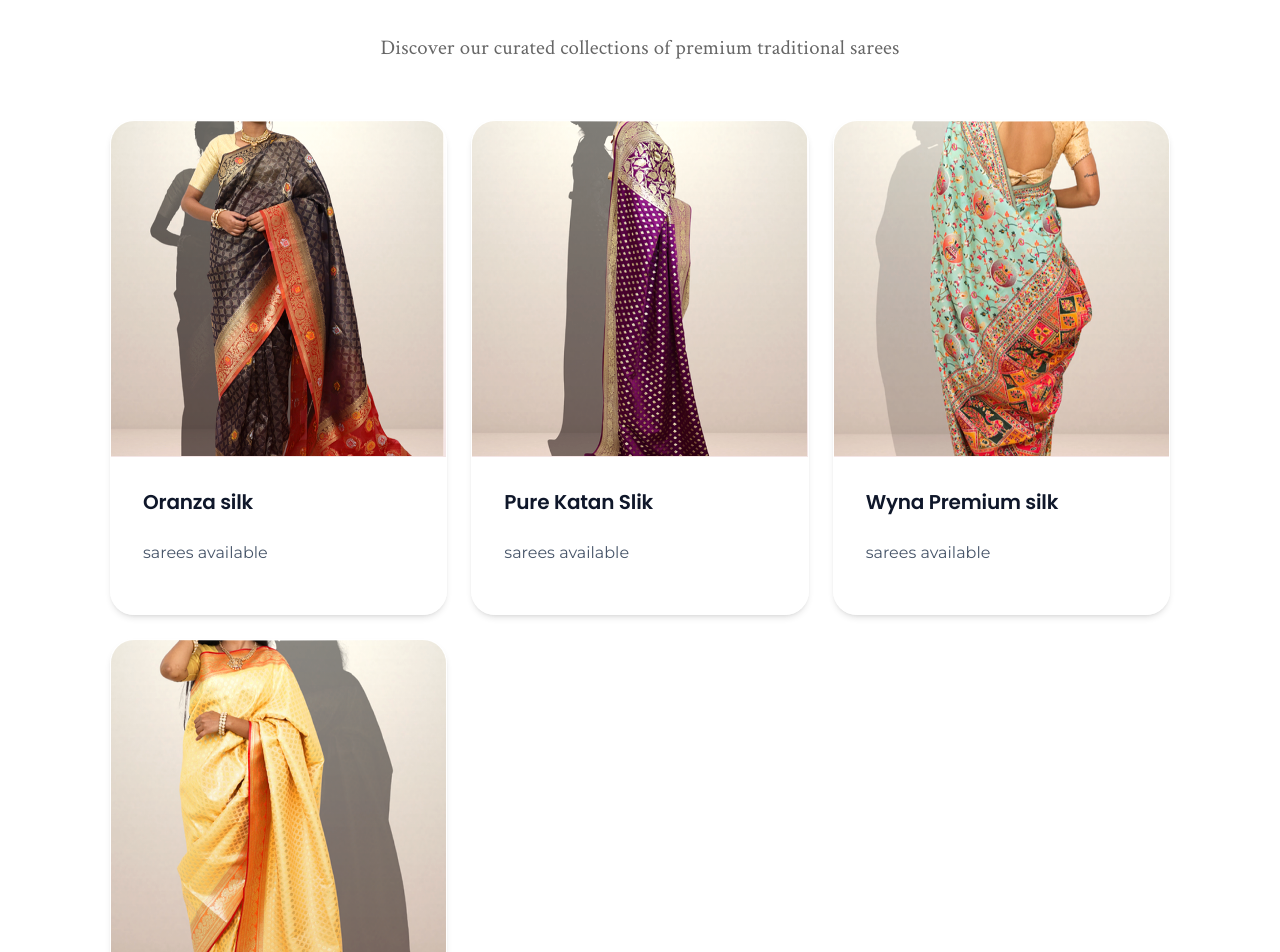
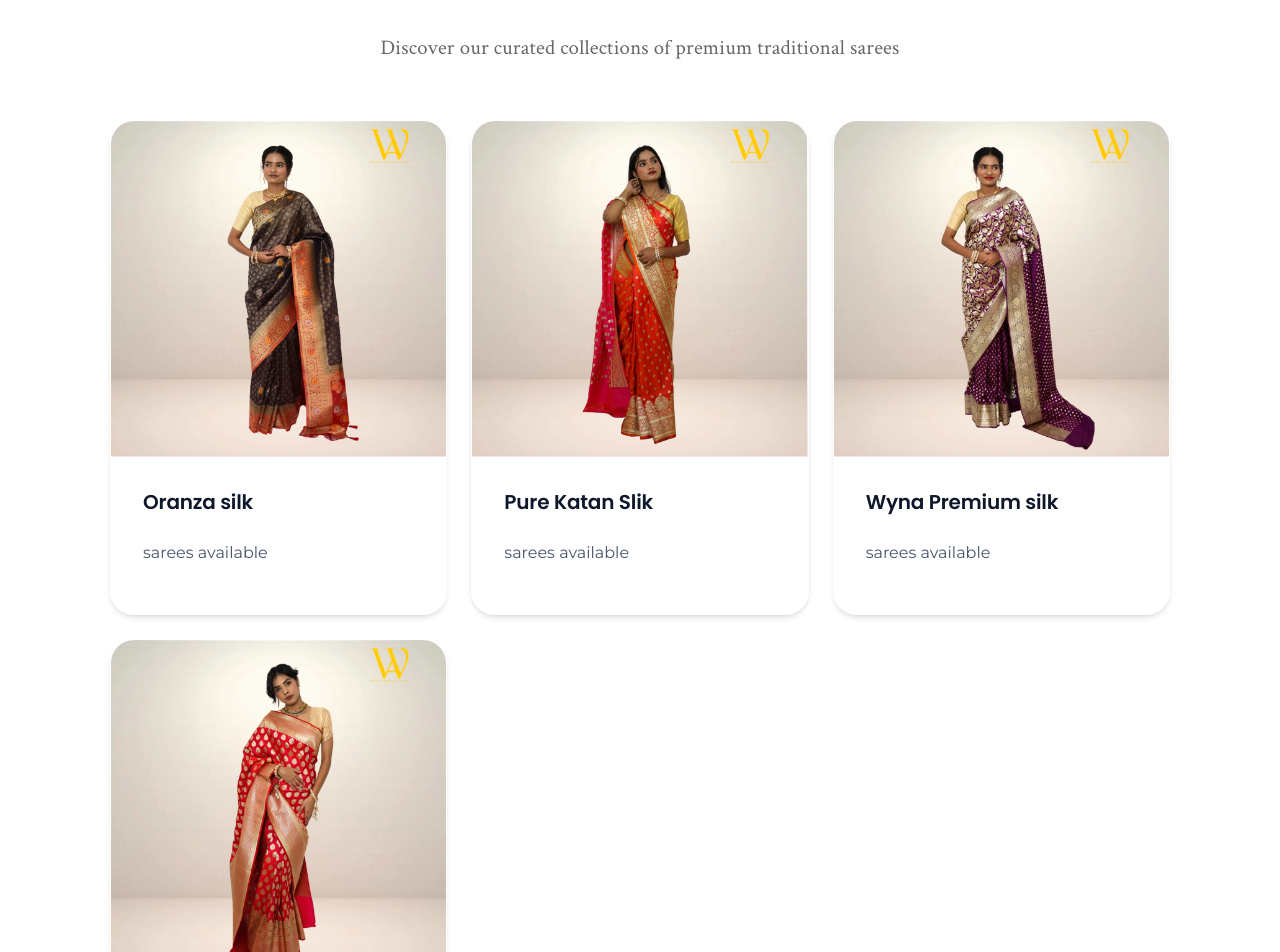
Before and after one commit to Divyansh1508/wyna-, a React (Create React App) app in the folder frontend/: page / in a window 1280 px wide. Shown: the part 880-1832 px from the top of the page. Built offline with nearby package versions, Linux system fonts and the light colour scheme; a web font is replaced by a local one.

Commit message:
namechange

```diff
--- a/frontend/src/pages/Home/Home.js
+++ b/frontend/src/pages/Home/Home.js
@@ -98,19 +98,19 @@ const Home = () => {
   const categories = [
     {
       name: "Oranza silk",
-      image: "/Asset/11.png",
+      image: "/Asset/product/1 (5).jpeg",
     },
     {
       name: "Pure Katan Slik",
-      image: "/Asset/12.png",
+      image: "/Asset/product/1 (8).jpeg",
     },
     {
       name: "Wyna Premium silk",
-      image: "/Asset/13.png",
+      image: "/Asset/product/1 (11).jpeg",
     },
     {
       name: "Premium silk",
-      image: "/Asset/14.png",
+      image: "/Asset/product/1 (10).jpeg",
     },
   ];
 
```
